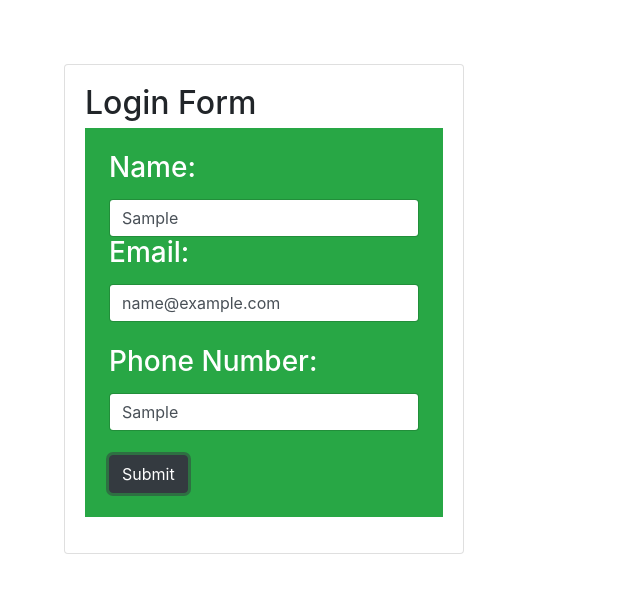
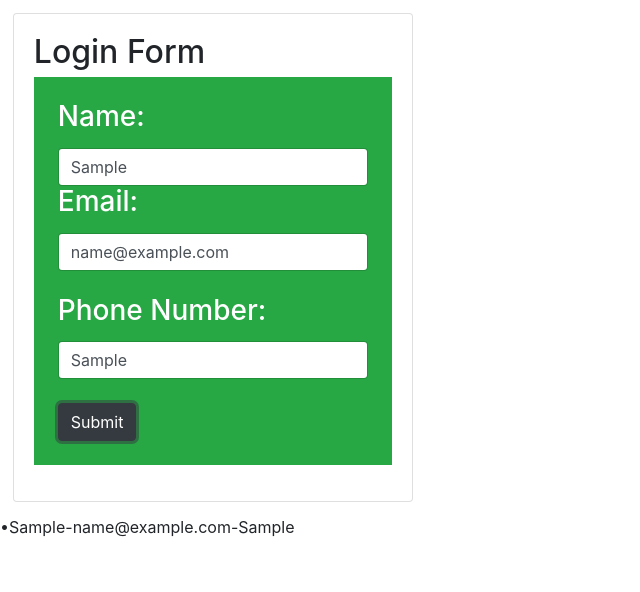
Before and after one commit to anuj-9923/publicFirstGitRepository, a plain HTML site: page formStoreData/form.html in a window 1280 px wide. Both pictures are taken after typing "Sample", "name@example.com", "Sample" into the empty fields and a click on the input "Submit". Shown: the whole page, without its empty margins (0-640 px from the left). Drawn offline with nearby package versions, Linux system fonts and the light colour scheme.

Commit message:
loginFormWithNumber file modified

```diff
--- a/formStoreData/form.html
+++ b/formStoreData/form.html
@@ -12,7 +12,7 @@
     <style>
         .container1 {
             width: 400px;
-            margin: 5%;
+            margin: 1%;
 
         }
     </style>
@@ -38,8 +38,13 @@
                 <input type="phonenumber" class="form-control mr-2" id="item2"><br>
                 <input type="submit" class="btn btn-dark" value="Submit">
             </form>
+
+            </ul>
         </div>
     </div>
+    <ul id="items" class="list-group">
+
+    </ul>
 
 </body>
 <script src="loginFormWithNumber.js"></script>
--- a/formStoreData/loginFormWithNumber.js
+++ b/formStoreData/loginFormWithNumber.js
@@ -1,4 +1,6 @@
 var form = document.getElementById('addForm');
+var itemList = document.getElementById('items');
+console.log(itemList);
 //form submit Event
 form.addEventListener('submit', storeData);
 //Store Data:
@@ -14,6 +16,15 @@ function storeData(e) {
         phoneNumber: phoneNumber
     };
     var details = JSON.stringify(userDetail);
-    var userDetails = '{' + 'name' + ':' + name + ',' + 'email' + ':' + email + ',' + 'phonenumber' + ':' + phoneNumber + '}';
     localStorage.setItem(email, details);
+    var li = document.createElement('li');
+    //Add Class
+    li.className = 'list-group';
+
+    // Add text node with input value:
+    var list = '•' + name + '-' + email + '-' + phoneNumber;
+    console.log(list);
+    li.appendChild(document.createTextNode(list));
+
+    itemList.appendChild(li);
 }
```
